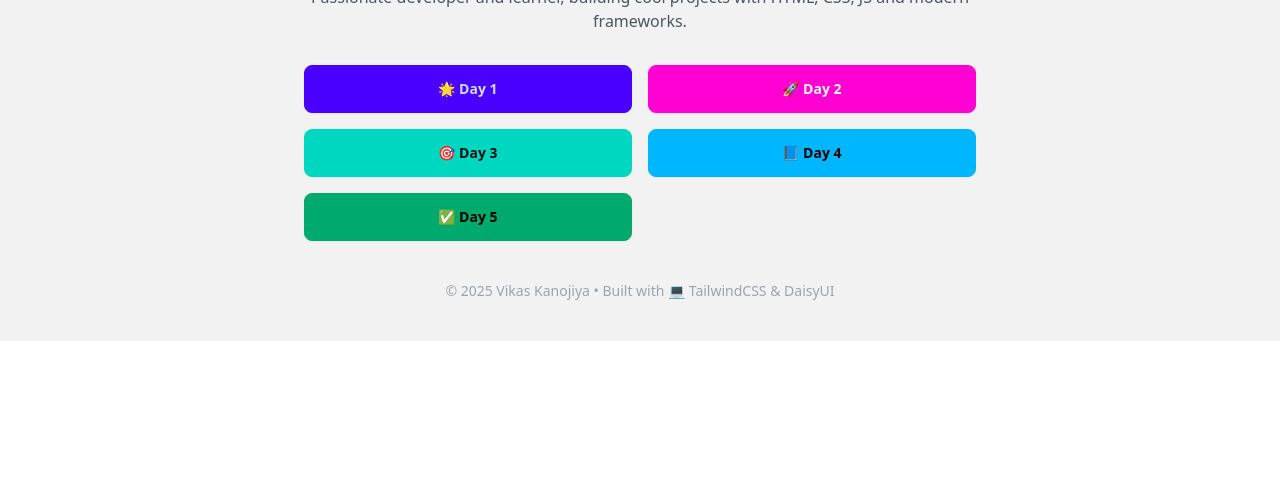
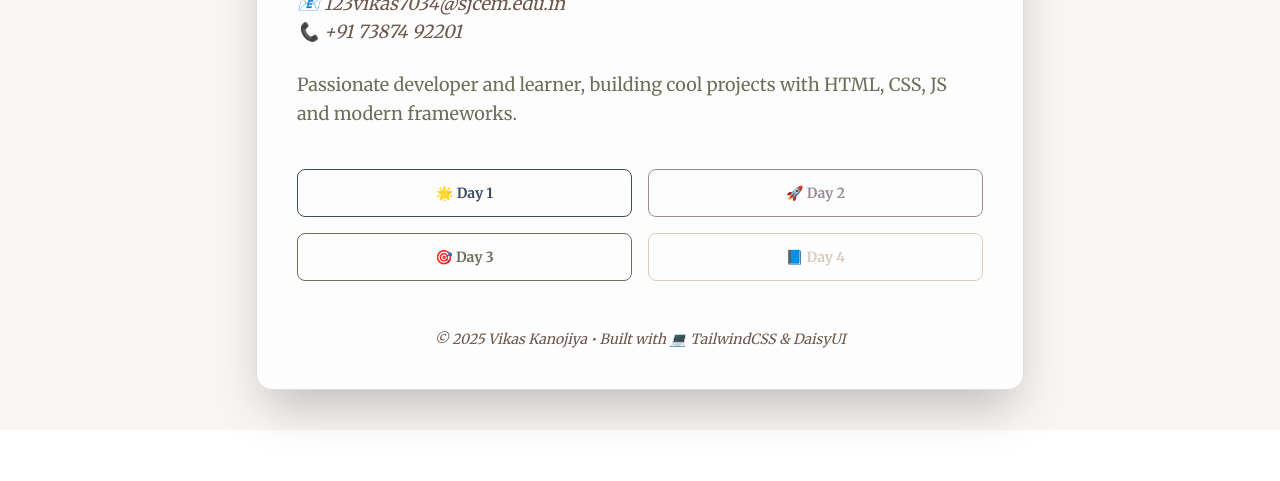
Before and after one commit to whovikas/my-portfolio, a plain HTML site: page index.html in a window 1280 px wide. Shown: the part 319-800 px from the top of the page. Drawn offline with nearby package versions, Linux system fonts and the light colour scheme.

Commit message:
index.html

```diff
--- a/index.html
+++ b/index.html
@@ -9,10 +9,40 @@
   <script src="https://cdn.tailwindcss.com"></script>
   <link href="https://cdn.jsdelivr.net/npm/daisyui@latest/dist/full.css" rel="stylesheet" />
 
-  <!-- Custom styles -->
+  <!-- Google Fonts -->
+  <link href="https://fonts.googleapis.com/css2?family=Merriweather:wght@400;700&display=swap" rel="stylesheet" />
+
+  <!-- Tailwind Config: Add Custom Colors -->
+  <script>
+    tailwind.config = {
+      theme: {
+        extend: {
+          fontFamily: {
+            classy: ['Merriweather', 'serif'],
+          },
+          colors: {
+            elegant: {
+              bg: '#f8f5f2',
+              card: '#ffffffcc',
+              primary: '#3b4c64',
+              accent: '#9a8c98',
+              detail: '#6b705c',
+              soft: '#d6ccc2',
+              link: '#6c584c',
+            },
+          },
+        },
+      }
+    }
+  </script>
+
+  <!-- Custom Styles -->
   <style>
+    body {
+      font-family: 'Merriweather', serif;
+    }
     .fade-in {
-      animation: fadeIn 1s ease forwards;
+      animation: fadeIn 1s ease-out forwards;
       opacity: 0;
     }
     @keyframes fadeIn {
@@ -21,42 +51,47 @@
       }
     }
     .btn-animate:active {
-      transform: scale(0.95);
+      transform: scale(0.97);
       transition: transform 0.1s ease-in-out;
+    }
+    .card-glass {
+      backdrop-filter: blur(10px);
+      background-color: rgba(255, 255, 255, 0.8);
+      border: 1px solid #ddd;
     }
   </style>
 </head>
-<body class="bg-base-200 text-base-content p-6 md:p-10">
+<body class="bg-elegant-bg text-elegant-detail p-6 md:p-10">
 
   <!-- Container -->
-  <div class="max-w-2xl mx-auto text-center fade-in">
+  <div class="max-w-3xl mx-auto fade-in shadow-2xl rounded-2xl p-10 card-glass">
 
     <!-- Profile Image -->
-    <img src="img1.jpg" alt="Vikas Kanojiya" class="w-32 h-32 mx-auto rounded-full border-4 border-primary shadow-lg hover:scale-105 transition-transform duration-300" />
+    <img src="img1.jpg" alt="Vikas Kanojiya"
+         class="w-36 h-36 mx-auto rounded-full border-[6px] border-elegant-primary shadow-lg hover:scale-105 transition-transform duration-500" />
 
     <!-- Name -->
-    <h1 class="text-4xl font-bold mt-4 text-primary">Vikas Virendra Kanojiya</h1>
+    <h1 class="text-5xl font-semibold mt-6 text-elegant-primary tracking-wide font-classy">Vikas Virendra Kanojiya</h1>
 
     <!-- Contact Info -->
-    <p class="text-lg text-gray-500 mt-2">📧 123vikas7034@sjcem.edu.in</p>
-    <p class="text-lg text-gray-500">📞 +91 73874 92201</p>
+    <p class="text-lg text-elegant-link mt-3 italic">📧 123vikas7034@sjcem.edu.in</p>
+    <p class="text-lg text-elegant-link italic">📞 +91 73874 92201</p>
 
     <!-- Introduction -->
-    <p class="text-md mt-4 text-gray-600">
+    <p class="text-lg mt-6 text-elegant-detail leading-relaxed">
       Passionate developer and learner, building cool projects with HTML, CSS, JS and modern frameworks.
     </p>
 
     <!-- Button Section -->
-    <div class="grid grid-cols-1 sm:grid-cols-2 gap-4 mt-8">
-      <a href="my-portfolio/day1/" class="btn btn-primary btn-animate w-full">🌟 Day 1</a>
-      <a href="my-portfolio/day2/" class="btn btn-secondary btn-animate w-full">🚀 Day 2</a>
-      <a href="my-portfolio/day3/" class="btn btn-accent btn-animate w-full">🎯 Day 3</a>
-      <a href="my-portfolio/day4/" class="btn btn-info btn-animate w-full">📘 Day 4</a>
-      <a href="my-portfolio/day5/" class="btn btn-success btn-animate w-full">✅ Day 5</a>
+    <div class="grid grid-cols-1 sm:grid-cols-2 gap-4 mt-10">
+      <a href="my-portfolio/day1/" class="btn btn-outline border-elegant-primary text-elegant-primary btn-animate w-full">🌟 Day 1</a>
+      <a href="my-portfolio/day2/" class="btn btn-outline border-elegant-accent text-elegant-accent btn-animate w-full">🚀 Day 2</a>
+      <a href="my-portfolio/day3/" class="btn btn-outline border-elegant-detail text-elegant-detail btn-animate w-full">🎯 Day 3</a>
+      <a href="my-portfolio/day4/" class="btn btn-outline border-elegant-soft text-elegant-soft btn-animate w-full">📘 Day 4</a>
     </div>
 
     <!-- Footer -->
-    <footer class="mt-10 text-sm text-gray-400">
+    <footer class="mt-12 text-center text-sm text-elegant-link italic">
       &copy; 2025 Vikas Kanojiya • Built with 💻 TailwindCSS & DaisyUI
     </footer>
   </div>
```
